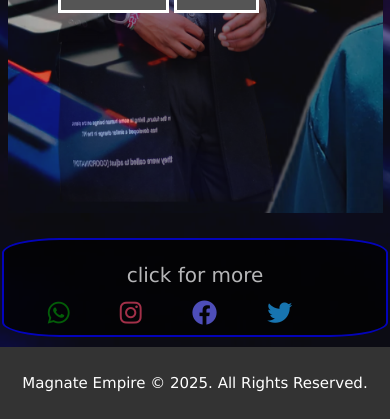
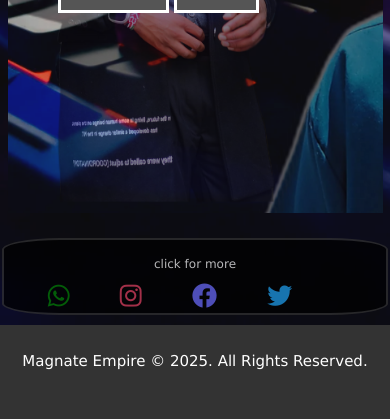
Before and after one commit to jakes-johns/magnateportfolio, a Flask app: page / in a window 390 px wide. Shown: the part 465-884 px from the top of the page. After the commit the page ends 835 px from the top, so only its background shows below. Run offline with Flask 3, Linux system fonts and the light colour scheme.

Commit message:
Update styles.css

```diff
--- a/static/styles.css
+++ b/static/styles.css
@@ -332,8 +332,8 @@ footer {
     border: 1px solid #f5c6cb;
 }
 .social-media-icons{
-    padding: 10px;
-    border: 2px solid blue;
+    padding: 5px 5px 15px 5px;
+    border: 2px solid;
     background-color: black;
     margin-bottom: 0;
     font-size: 1px;
@@ -421,8 +421,8 @@ footer {
         padding: 50px 20px;
     }
     .social-media-icons{
-        padding: 10px;
-        border: 2px solid blue;
+        padding: 5px;
+        border: 2px solid;
         background-color: black;
         margin-bottom: 0;
         text-align: center;
@@ -434,7 +434,7 @@ footer {
     .social-media-icons a {
         margin-right: 50px; /* Space between icons */
     }
-    .socials-text {
+    .socials-text2 {
         font-size: 12px;
     }
 }
```
